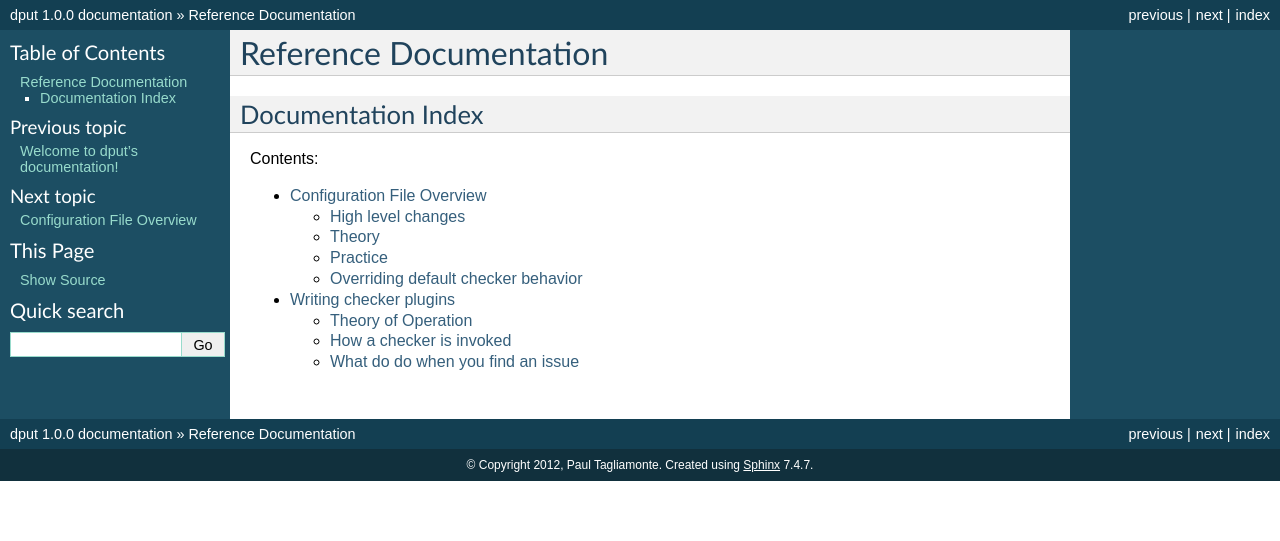
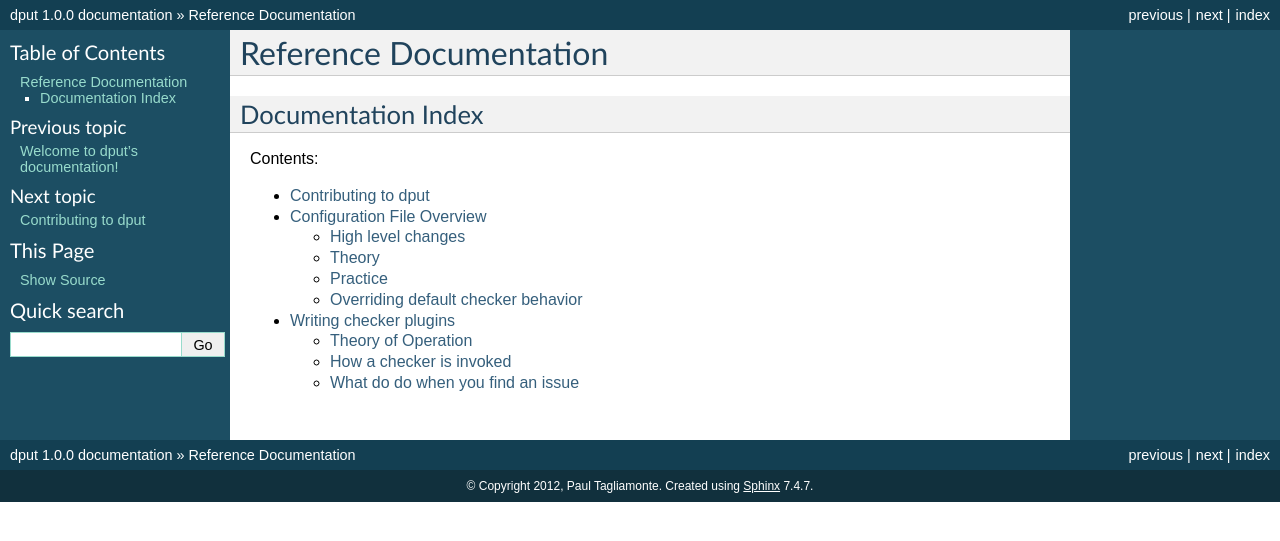
Before and after one commit to Debian/dput-ng, a Sphinx documentation site: the page built from docs/reference/index.rst, in a window 1280 px wide. Shown: the top 541 px of the page. Built offline with Sphinx 7.4.7, drawn with Linux system fonts in a browser that asks for light colours; formulas are drawn with MathJax 3.

Commit message:
Bulking out more.

```diff
--- /dev/null
+++ b/docs/reference/contributing.rst
@@ -0,0 +1,2 @@
+Contributing to dput
+====================
--- a/docs/reference/index.rst
+++ b/docs/reference/index.rst
@@ -10,5 +10,6 @@ Contents:
 .. toctree::
    :maxdepth: 2
 
+   contributing
    configs
    checkers
```
